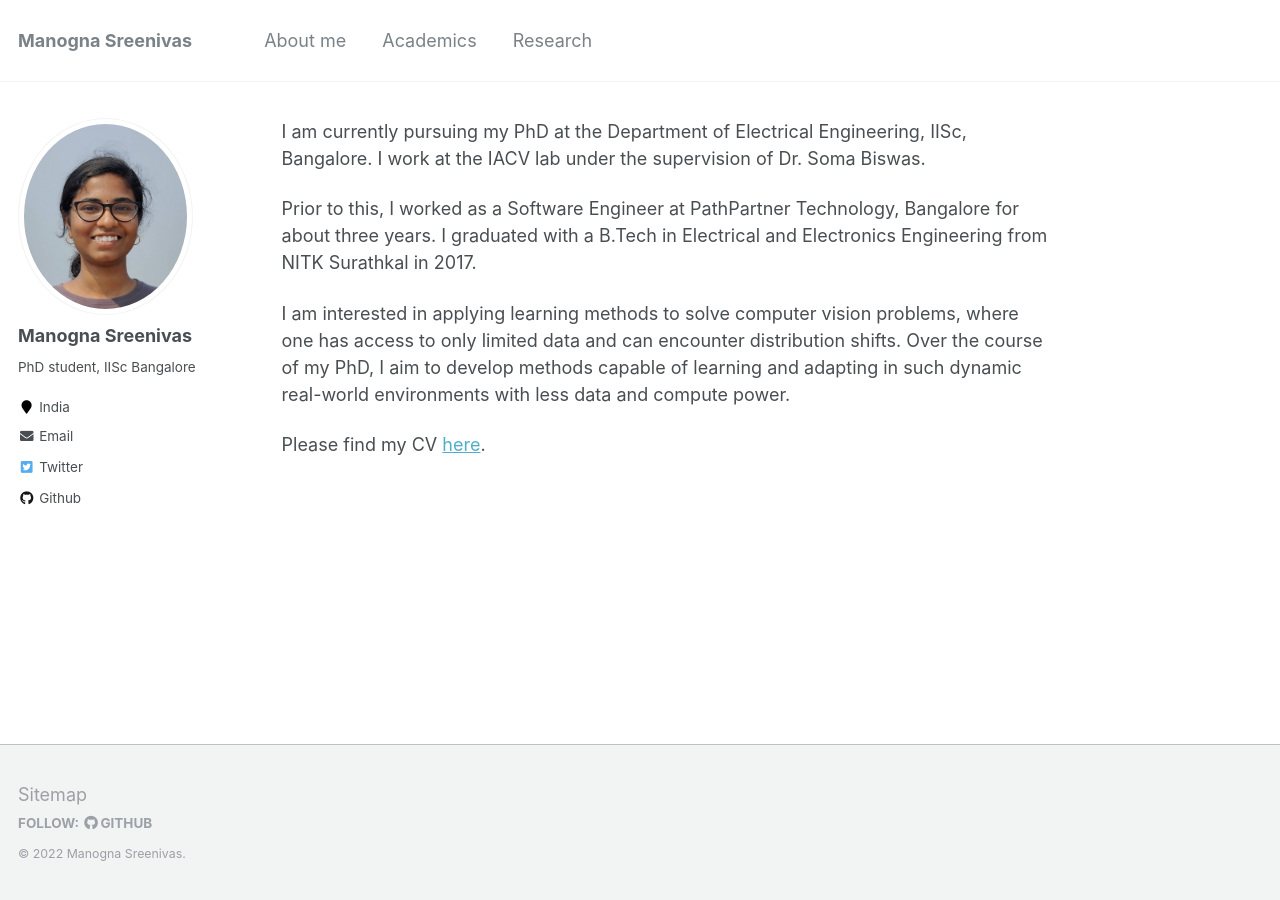
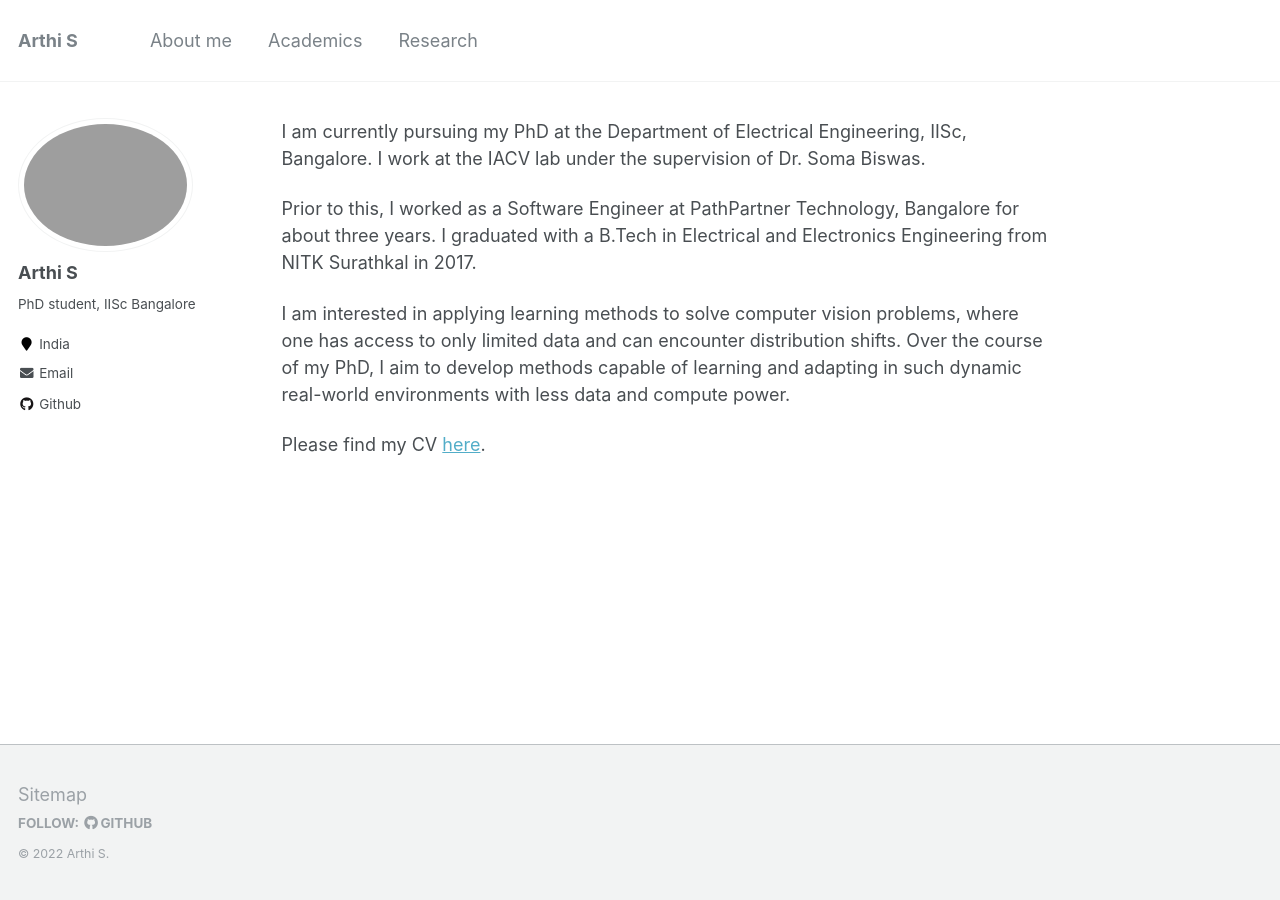
Before and after one commit to Arthi314/Arthi314.github.io, a Jekyll site: the page built from _pages/about.md, in a window 1280 px wide. Built offline with Jekyll 4.4.1, drawn with Linux system fonts in a browser that asks for light colours.

Commit message:
Update _config.yml

```diff
--- a/_config.yml
+++ b/_config.yml
@@ -7,13 +7,13 @@
 
 # Site Settings
 locale                   : "en-US"
-title                    : "Manogna Sreenivas"
+title                    : "Arthi S"
 title_separator          : "-"
-name                     : &name "Manogna Sreenivas"
+name                     : &name "Arthi S"
 description              : &description "personal description"
-url                      : https://manogna-s.github.io # the base hostname & protocol for your site e.g. "https://mmistakes.github.io"
+url                      : https://arthi314.github.io # the base hostname & protocol for your site e.g. "https://mmistakes.github.io"
 baseurl                  : "" # the subpath of your site, e.g. "/blog"
-repository               : "manogna-s/manogna-s.github.io"
+repository               : "arthi314/arthi314.github.io"
 teaser                   :  # filename of teaser fallback teaser image placed in /images/, .e.g. "500x300.png"
 breadcrumbs              : false # true, false (default)
 words_per_minute         : 160
@@ -80,14 +80,14 @@ analytics:
 
 # Site Author
 author:
-  name             : "Manogna Sreenivas"
-  avatar           : "Manogna_S_photo.jpg"
+  name             : "Arthi S"
+  avatar           : "Arthi_S_photo.jpg"
   bio              : "PhD student, IISc Bangalore"
   location         : "India"
   employer         :
 #   pubmed           : "https://www.ncbi.nlm.nih.gov/pubmed/?term=john+snow"
 #   googlescholar    : "http://yourfullgooglescholarurl.com"
-  email            : "manognas@iisc.ac.in"
+  email            : "arthis@iisc.ac.in"
 #   researchgate     :  # example: "https://www.researchgate.net/profile/yourprofile"
   uri              :
   bitbucket        :
@@ -96,20 +96,20 @@ author:
   flickr           :
   facebook         :
   foursquare       :
-  github           : "manogna-s"
+  github           : "Arthi314"
   google_plus      :
   keybase          :
   instagram        :
-#   impactstory      : #"https://profiles.impactstory.org/u/xxxx-xxxx-xxxx-xxxx"
+#   impactstory      :
   lastfm           :
   linkedin         :
-#   orcid            : "http://orcid.org/yourorcidurl"
+#   orcid            :
   pinterest        :
   soundcloud       :
-  stackoverflow    : # http://stackoverflow.com/users/123456/username
+  stackoverflow    :
   steam            :
   tumblr           :
-  twitter          : "Manogna_S"
+  twitter          :
   vine             :
   weibo            :
   xing             :
```
